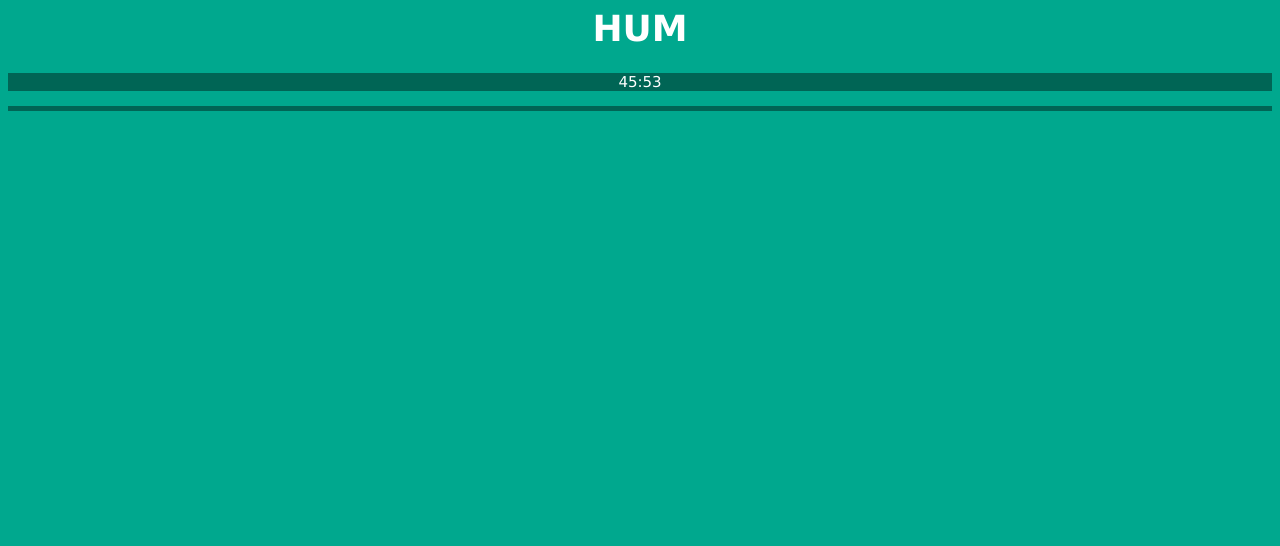
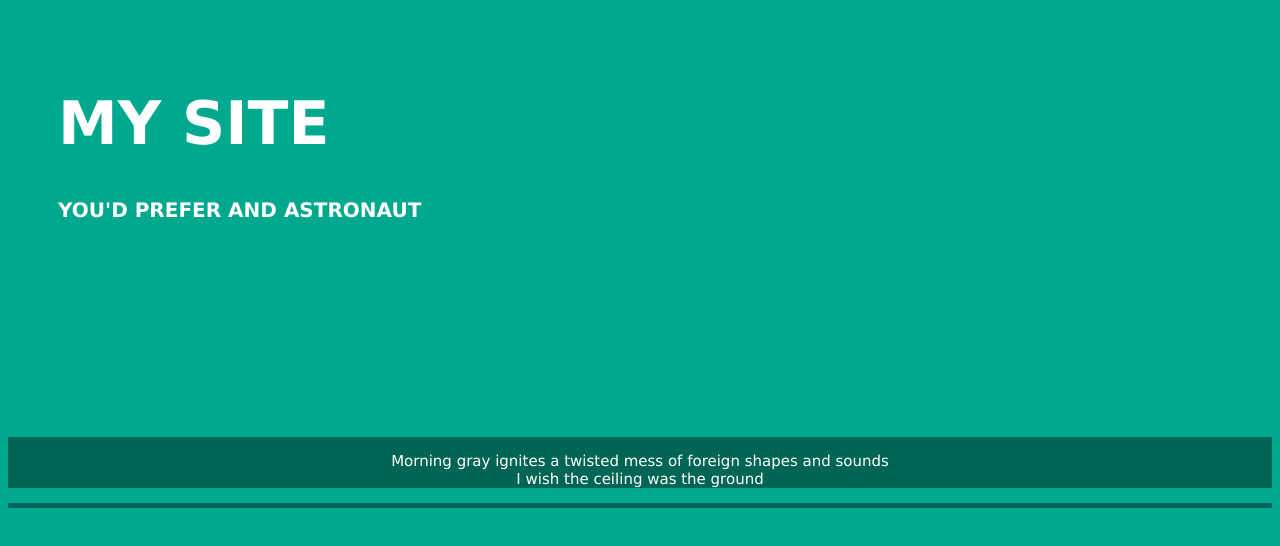
Before and after one commit to OliCSH/renaissance-home, a plain HTML site: page hum.html in a window 1280 px wide. Drawn offline with Linux system fonts and the light colour scheme.

Commit message:
Update and rename index.html to hum.html

```diff
--- a/index.html
+++ b/hum.html
@@ -5,12 +5,24 @@
         body {
             background-color: #00A88E;
         }
-        h1 {
-            font-size: 36px;
+        .title {
+            font-size: 60px;
             color: #ffffff;
             background-color: #00A88E;
             font-family: Verdana, Geneva, Tahoma, sans-serif ;
-            text-align: center;
+            text-align: left;
+            padding-top: 80px;
+            padding-left: 50px;
+            padding-bottom: 0px;
+        }
+        .subtitle {
+            font-size: 20px;
+            color: #ffffff;
+            background-color: #00A88E;
+            font-family: 'Lucida Sans', 'Lucida Sans Regular', 'Lucida Grande', 'Lucida Sans Unicode', Geneva, Verdana, sans-serif ;
+            text-align: left;
+            padding-left: 50px;
+            padding-bottom: 200px;
         }
         p {
             font-size: 15px;
@@ -18,6 +30,7 @@
             background-color: #006555;
             font-family: Verdana, Geneva, Tahoma, sans-serif ;
             text-align: center;
+            padding-top: 15px;
         }
         hr {
             background-color: #006555;
@@ -27,11 +40,14 @@
     </style>
 </head>
 <body>
-    <h1>
-        HUM
+    <h1 class="title">
+        MY SITE
+    </h1>
+    <h1 class="subtitle">
+        YOU'D PREFER AND ASTRONAUT
     </h1>
     <p>
-        45:53
+        Morning gray ignites a twisted mess of foreign shapes and sounds<br>I wish the ceiling was the ground
     </p>
     <hr>
 </body>
```
